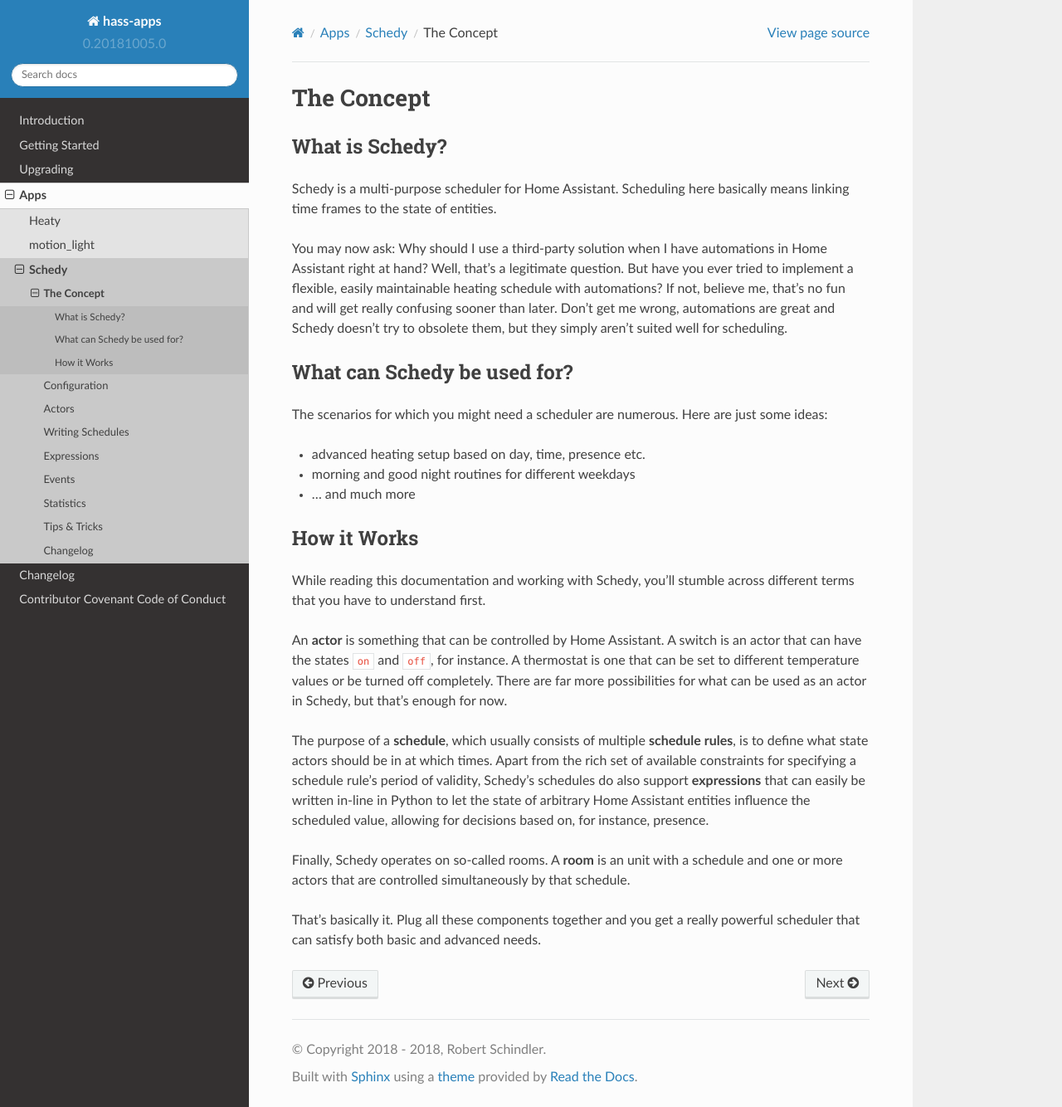
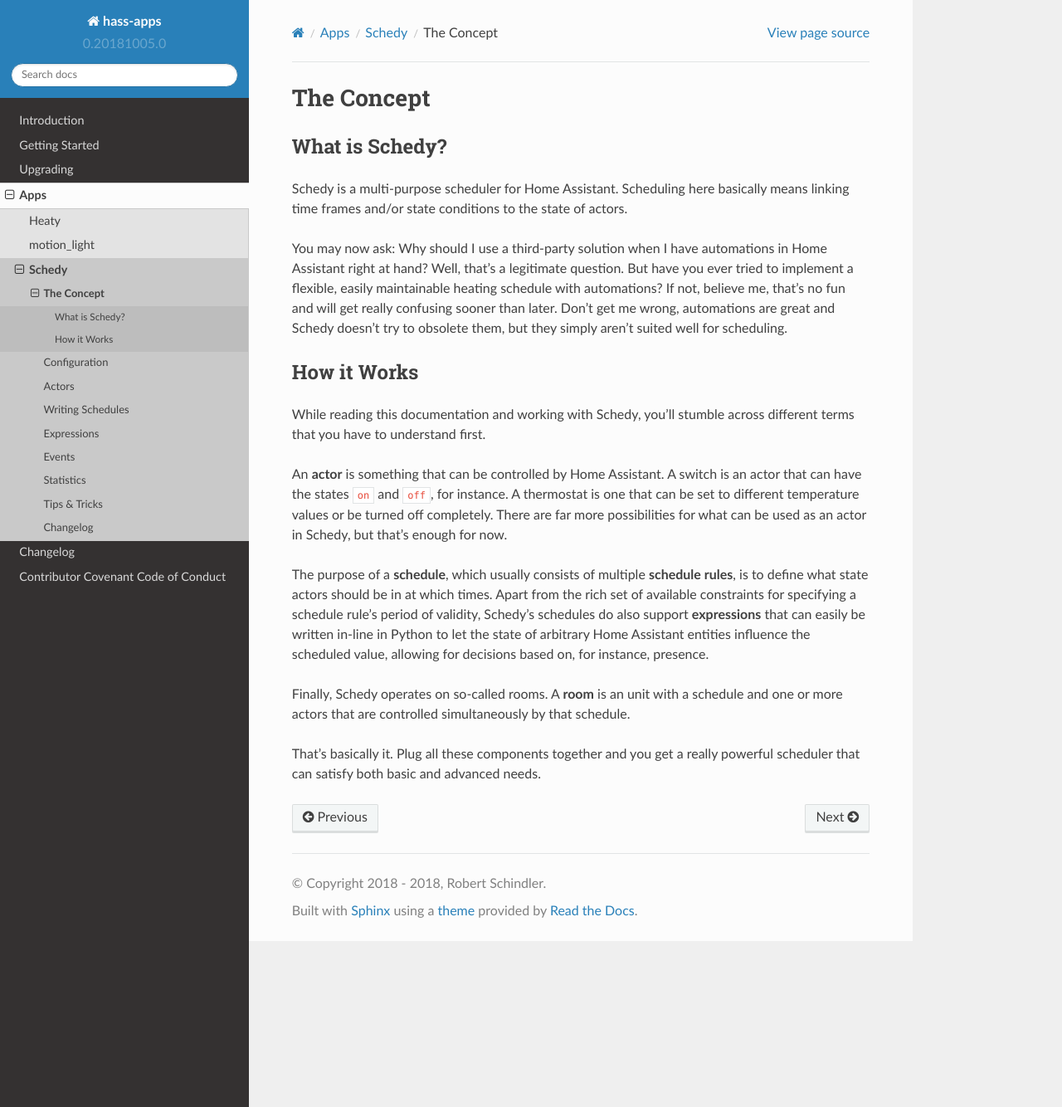
Before and after one commit to bob1de/hass-apps, a Sphinx documentation site: the page built from docs/apps/schedy/concept.rst, in a window 1280 px wide and 1334 px high. Shown: the whole window at 83% size. Built offline with Sphinx 7.4.7 and the Read the Docs theme 2.0.0, drawn with Linux system fonts in a browser that asks for light colours.

Commit message:
[schedy] Moved usage scenarios to index page in docs

```diff
--- a/docs/apps/schedy/concept.rst
+++ b/docs/apps/schedy/concept.rst
@@ -5,7 +5,8 @@
 ---------------
 
 Schedy is a multi-purpose scheduler for Home Assistant. Scheduling here
-basically means linking time frames to the state of entities.
+basically means linking time frames and/or state conditions to the state
+of actors.
 
 You may now ask: Why should I use a third-party solution when I have
 automations in Home Assistant right at hand? Well, that's a legitimate
@@ -14,17 +15,6 @@
 that's no fun and will get really confusing sooner than later. Don't
 get me wrong, automations are great and Schedy doesn't try to obsolete
 them, but they simply aren't suited well for scheduling.
-
-
-What can Schedy be used for?
-----------------------------
-
-The scenarios for which you might need a scheduler are numerous. Here
-are just some ideas:
-
-* advanced heating setup based on day, time, presence etc.
-* morning and good night routines for different weekdays
-* ... and much more
 
 
 How it Works
```
Also changed, not shown: docs/apps/schedy/index.rst (+9 -0 lines).
